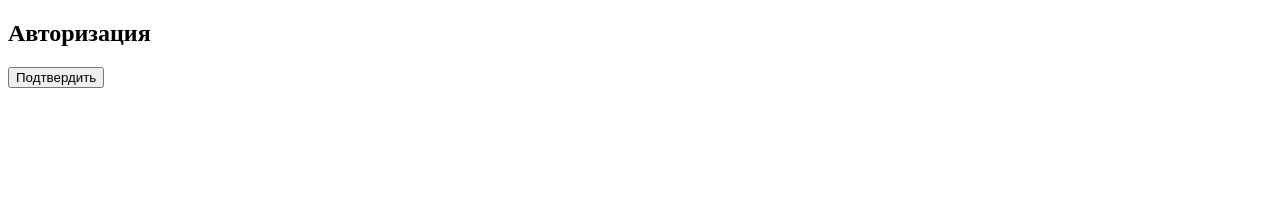
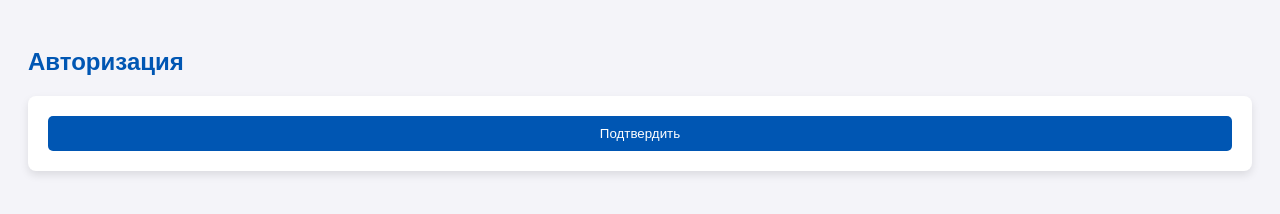
Before and after one commit to bdyddbdh/Moi6678, a plain HTML site: page docs/index.html in a window 1280 px wide. Drawn offline with Linux system fonts and the light colour scheme.

Commit message:
Update index.html

```diff
--- a/docs/index.html
+++ b/docs/index.html
@@ -3,6 +3,43 @@
 <head>
     <meta charset="UTF-8">
     <title>Авторизация</title>
+    <style>
+        body {
+            font-family: Arial, sans-serif;
+            background-color: #f4f4f9;
+            color: #333;
+            padding: 20px;
+        }
+        h2 {
+            color: #0056b3;
+        }
+        .form-container {
+            background-color: #fff;
+            border-radius: 8px;
+            padding: 20px;
+            box-shadow: 0 4px 8px rgba(0, 0, 0, 0.1);
+            margin-top: 20px;
+        }
+        input {
+            width: 100%;
+            padding: 10px;
+            margin: 10px 0;
+            border: 1px solid #ddd;
+            border-radius: 5px;
+        }
+        button {
+            background-color: #0056b3;
+            color: white;
+            padding: 10px 20px;
+            border: none;
+            border-radius: 5px;
+            cursor: pointer;
+            width: 100%;
+        }
+        button:hover {
+            background-color: #004080;
+        }
+    </style>
     <script>
         function getQueryParam(name) {
             const urlParams = new URLSearchParams(window.location.search);
@@ -54,6 +91,7 @@
 <body>
     <h2>Авторизация</h2>
     <div id="instructions"></div>
+    <div class="form-container">
         <div id="loginForm" style="display:none;">
             <input type="text" id="login" placeholder="Введите логин" required><br>
             <input type="password" id="password" placeholder="Введите пароль" required><br>
@@ -62,5 +100,6 @@
             <input type="text" id="token" placeholder="Введите токен" required><br>
         </div>
         <button onclick="submitData()">Подтвердить</button>
+    </div>
 </body>
 </html>
```
Lines whose indentation alone changed are shown as unchanged.
